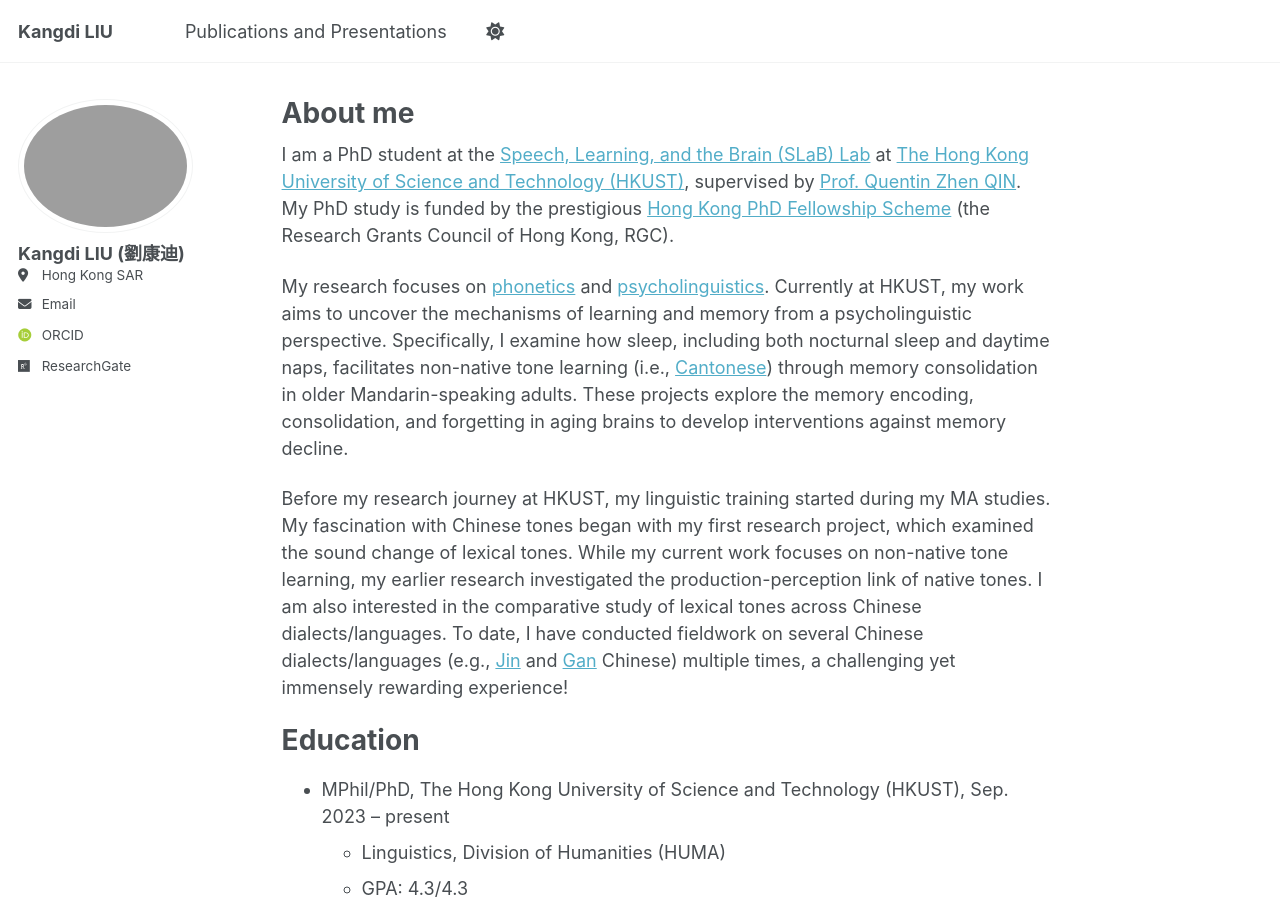
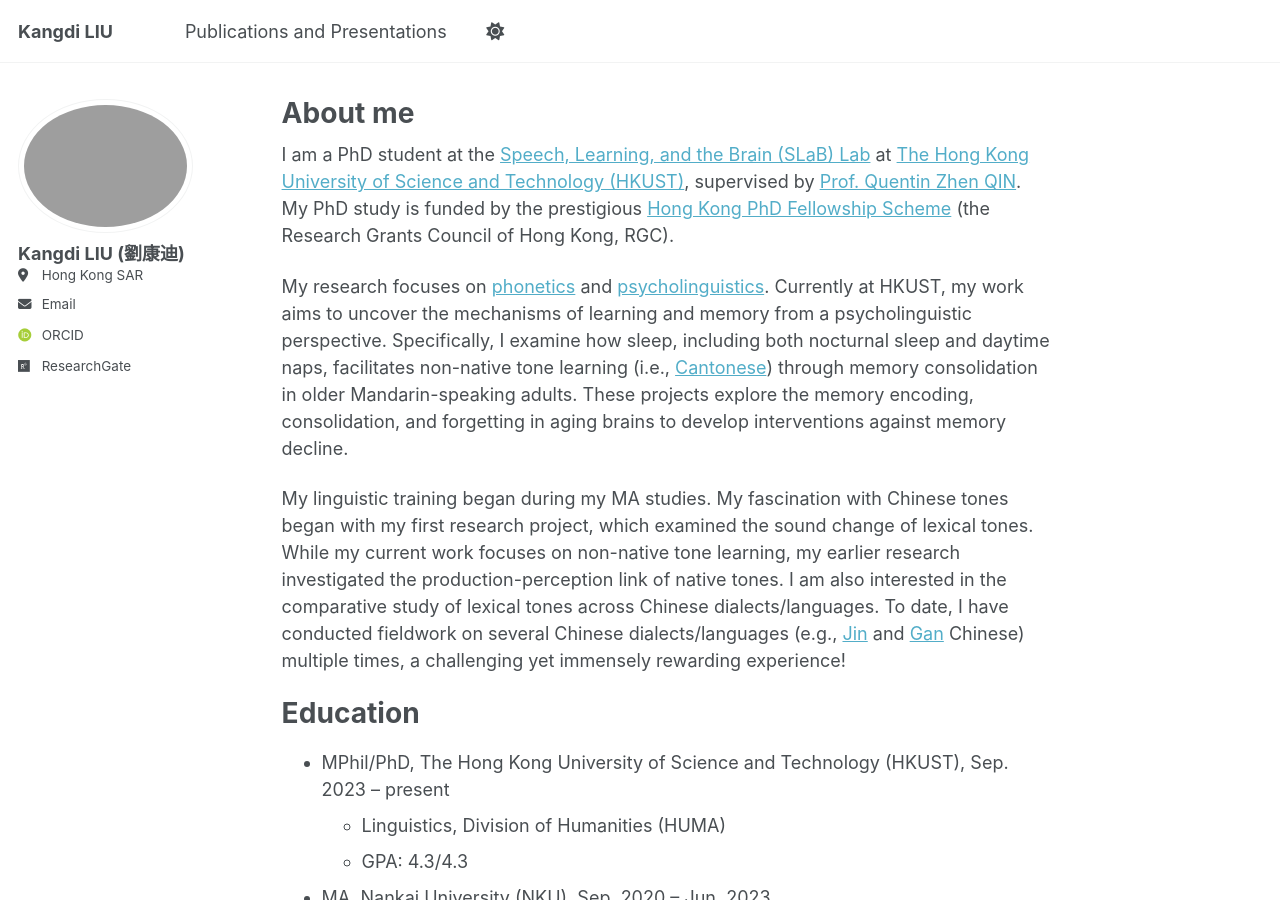
Before and after one commit to kliubc2025/kliubc.github.io, a Jekyll site: the page built from _pages/about.md, in a window 1280 px wide and 900 px high. Built offline with Jekyll 4.4.1, drawn with Linux system fonts in a browser that asks for light colours; some web fonts are replaced; a script that is not in the unit is left out.

Commit message:
Update about.md

```diff
--- a/_pages/about.md
+++ b/_pages/about.md
@@ -12,7 +12,7 @@ I am a PhD student at the [Speech, Learning, and the Brain (SLaB) Lab](https://s
 
 My research focuses on [phonetics](https://en.wikipedia.org/wiki/Phonetics#) and [psycholinguistics](https://en.wikipedia.org/wiki/Psycholinguistics). Currently at HKUST, my work aims to uncover the mechanisms of learning and memory from a psycholinguistic perspective. Specifically, I examine how sleep, including both nocturnal sleep and daytime naps, facilitates non-native tone learning (i.e., [Cantonese](https://en.wikipedia.org/wiki/Cantonese_phonology)) through memory consolidation in older Mandarin-speaking adults. These projects explore the memory encoding, consolidation, and forgetting in aging brains to develop interventions against memory decline.
 
-Before my research journey at HKUST, my linguistic training started during my MA studies. My fascination with Chinese tones began with my first research project, which examined the sound change of lexical tones. While my current work focuses on non-native tone learning, my earlier research investigated the production-perception link of native tones. I am also interested in the comparative study of lexical tones across Chinese dialects/languages. To date, I have conducted fieldwork on several Chinese dialects/languages (e.g., [Jin](https://en.wikipedia.org/wiki/Jin_Chinese) and [Gan](https://en.wikipedia.org/wiki/Gan_Chinese) Chinese) multiple times, a challenging yet immensely rewarding experience!
+My linguistic training began during my MA studies. My fascination with Chinese tones began with my first research project, which examined the sound change of lexical tones. While my current work focuses on non-native tone learning, my earlier research investigated the production-perception link of native tones. I am also interested in the comparative study of lexical tones across Chinese dialects/languages. To date, I have conducted fieldwork on several Chinese dialects/languages (e.g., [Jin](https://en.wikipedia.org/wiki/Jin_Chinese) and [Gan](https://en.wikipedia.org/wiki/Gan_Chinese) Chinese) multiple times, a challenging yet immensely rewarding experience!
 
 Education
 ======
```
